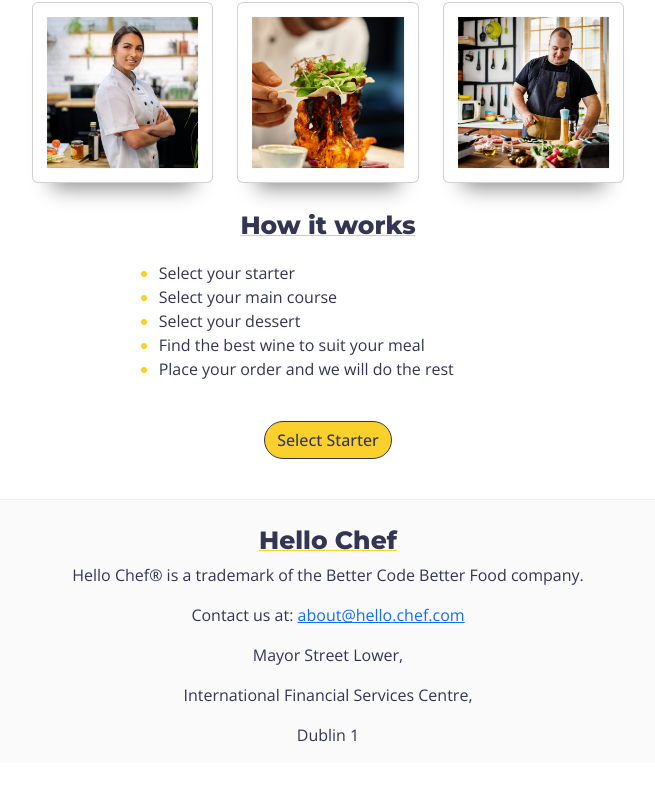
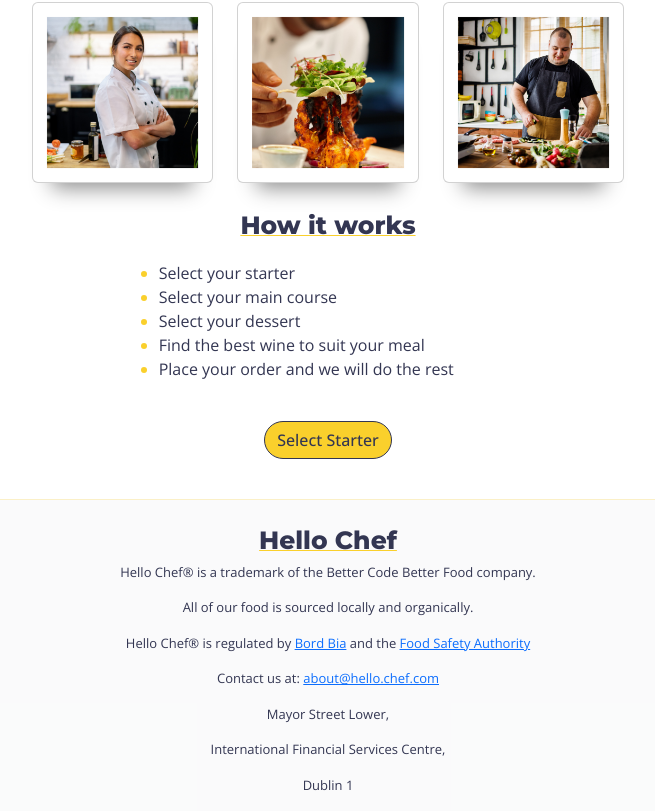
Before and after one commit to Ian-Garrigan/react-pwa-group-project, a React (Create React App) app: page / in a window 1280 px wide. Shown: the part 568-1379 px from the top of the page, without its empty margins (312-967 px from the left). Before the commit the page ends 1331 px from the top, so only its background shows below. Built offline with nearby package versions, Linux system fonts and the light colour scheme.

Commit message:
Style footer txt & add more content

```diff
--- a/src/App.css
+++ b/src/App.css
@@ -127,3 +127,7 @@
   font-size: 16px;
   font-weight:500;
 }
+
+.footer{
+  font-size: small;
+}
--- a/src/App.js
+++ b/src/App.js
@@ -53,10 +53,12 @@
         <Row>
         <hr className="hr"></hr>
           <Col lg={3}></Col>
-          <Col lg={6} className='text-center'>
+          <Col lg={6} className='text-center footer'>
             <div>
               <h2 className='heading text-underlined'>Hello Chef</h2>
               <p>Hello Chef&#174; is a trademark of the Better Code Better Food company.</p>
+              <p>All of our food is sourced locally and organically.</p>
+              <p>Hello Chef&#174; is regulated by <a href='https://www.bordbia.ie/' target='_blank'>Bord Bia</a> and the <a href='https://www.fsai.ie/home' target='_blank'>Food Safety Authority</a></p>
               <p>Contact us at: <a href='mailto:about@hello.chef.com'>about@hello.chef.com</a></p>
               <p>Mayor Street Lower,</p>
               <p>International Financial Services Centre,</p>
```
